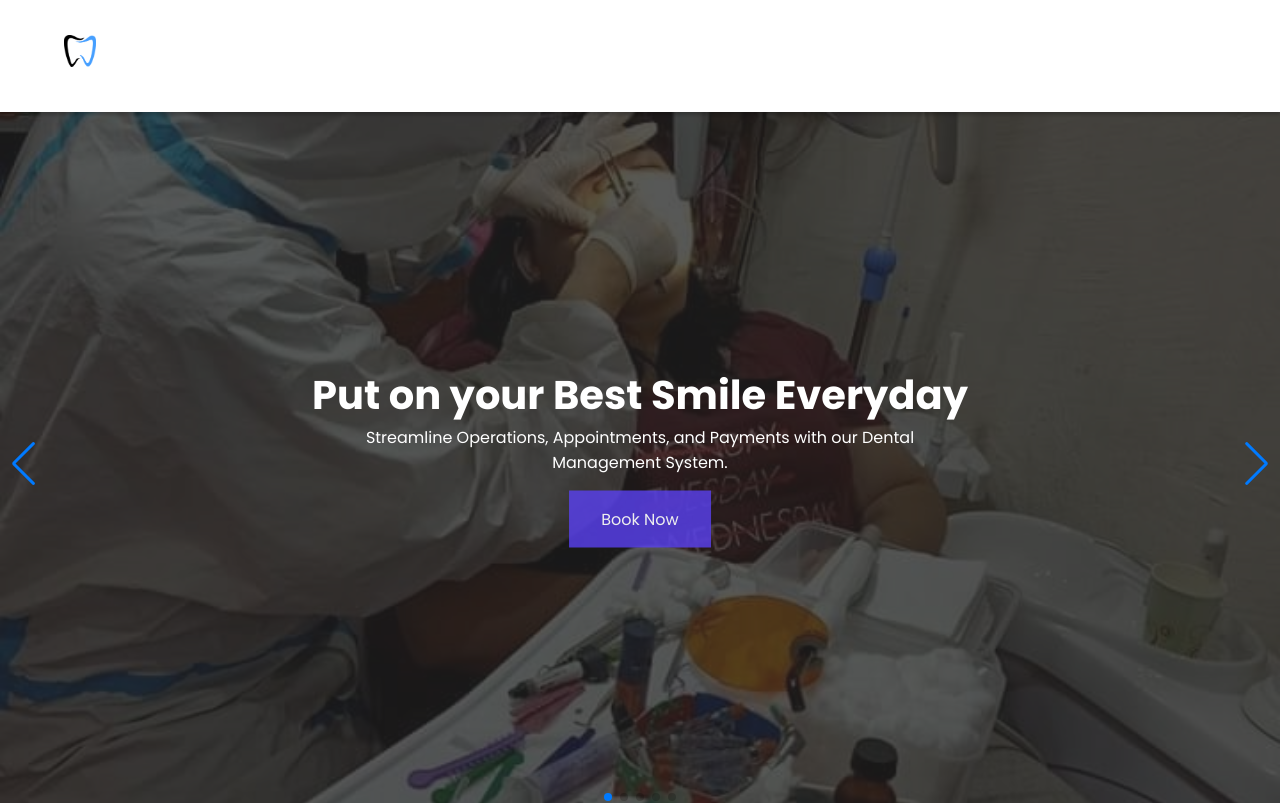
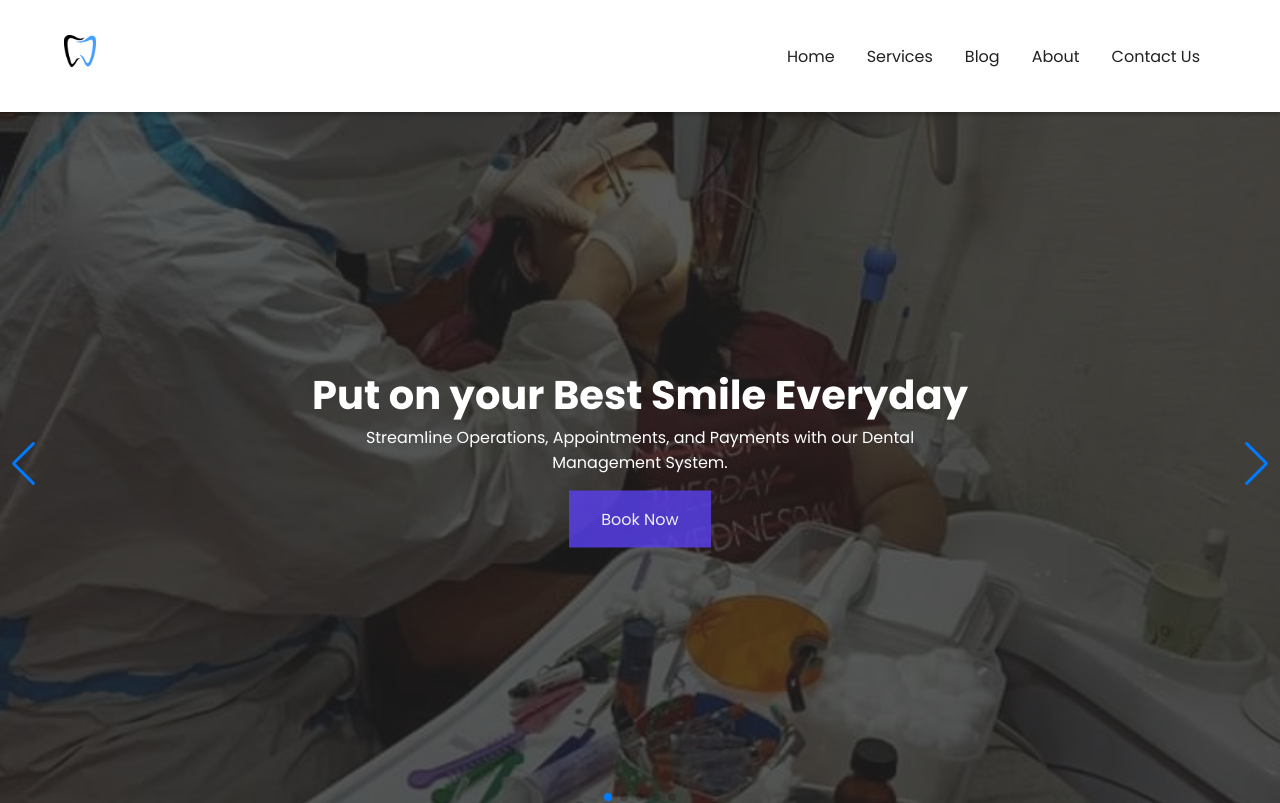
Before and after one commit to ryncrdl/dental-clinic, a React (Create React App) app: page / in a window 1280 px wide. Shown: the top 803 px of the page. Built offline with nearby package versions, Linux system fonts and the light colour scheme.

Commit message:
fixed nav

```diff
--- a/src/components/Header.js
+++ b/src/components/Header.js
@@ -36,7 +36,7 @@ const Header = () => {
         style={
           showNav
             ? { visibility: "visible", opacity: "1", height: "16rem" }
-            : { visibility: "hidden", opacity: "0", height: "0" }
+            : null
         }
       >
         <a href="#home" onClick={scrollToHome}>
--- a/src/index.css
+++ b/src/index.css
@@ -301,6 +301,11 @@ footer {
   transition: var(--transition-1);
 }
 
+#nav-desktop {
+  visibility:visible;
+    opacity: 1;
+}
+
 @media  only screen  and (max-width: 990px){
   #nav-desktop {
     position: absolute;
```
